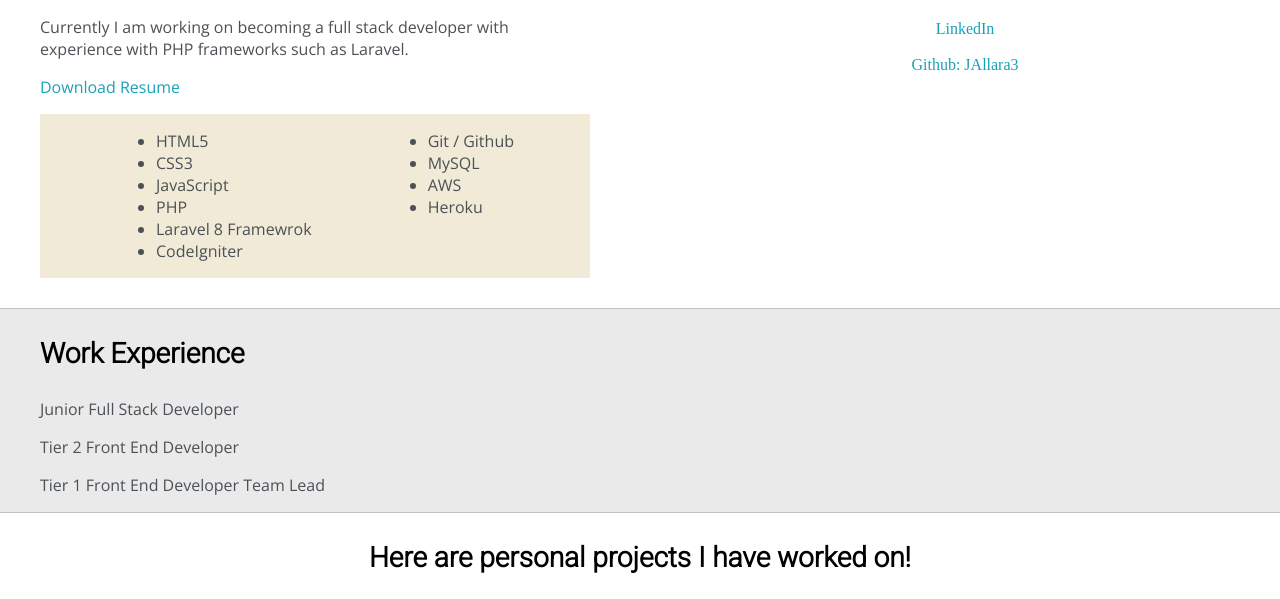
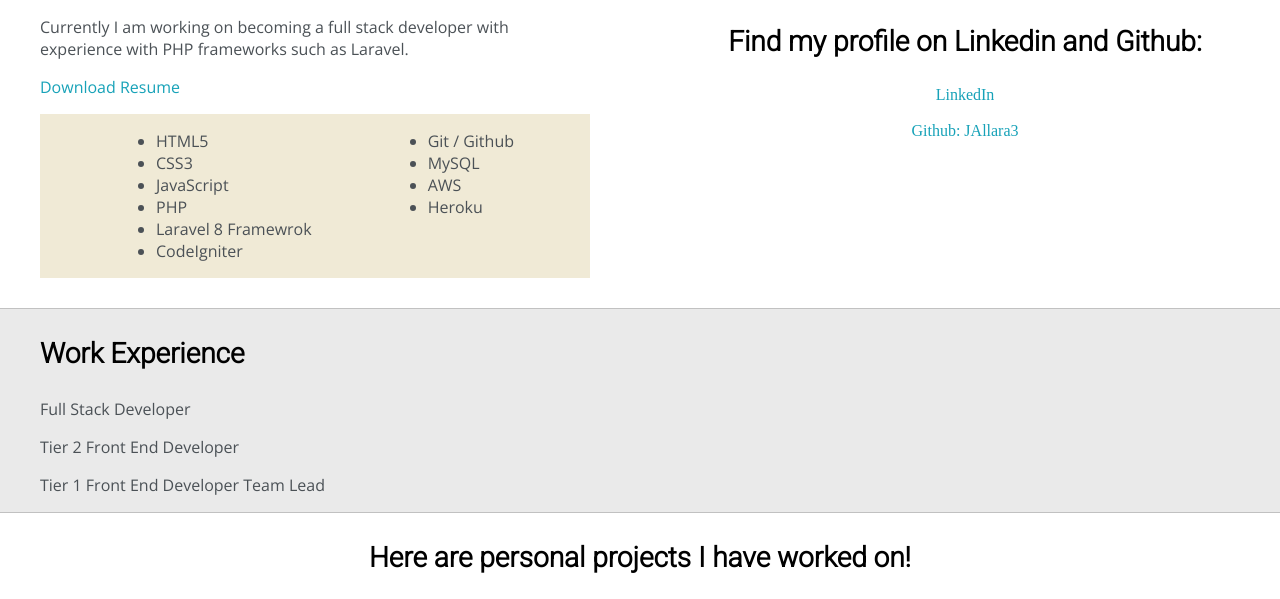
Before and after one commit to JAllara3/myPortfolio, a website: page portfolio/index.html in a window 1280 px wide. Shown: the part 933-1532 px from the top of the page. Drawn offline with nearby package versions, Linux system fonts and the light colour scheme.

Commit message:
updated type on banner file path

```diff
--- a/portfolio/index.html
+++ b/portfolio/index.html
@@ -117,7 +117,7 @@
 
             <div class="work-wrapper">
                 <div class="work-list">
-                    <p>Junior Full Stack Developer</p>
+                    <p>Full Stack Developer</p>
                     <p>Tier 2 Front End Developer</p>
                     <p>Tier 1 Front End Developer Team Lead</p>
                 </div>
```
Also changed, not shown: portfolio/images/banner-profile.png (renamed from portfolio/images/banner-profile.png.png).
